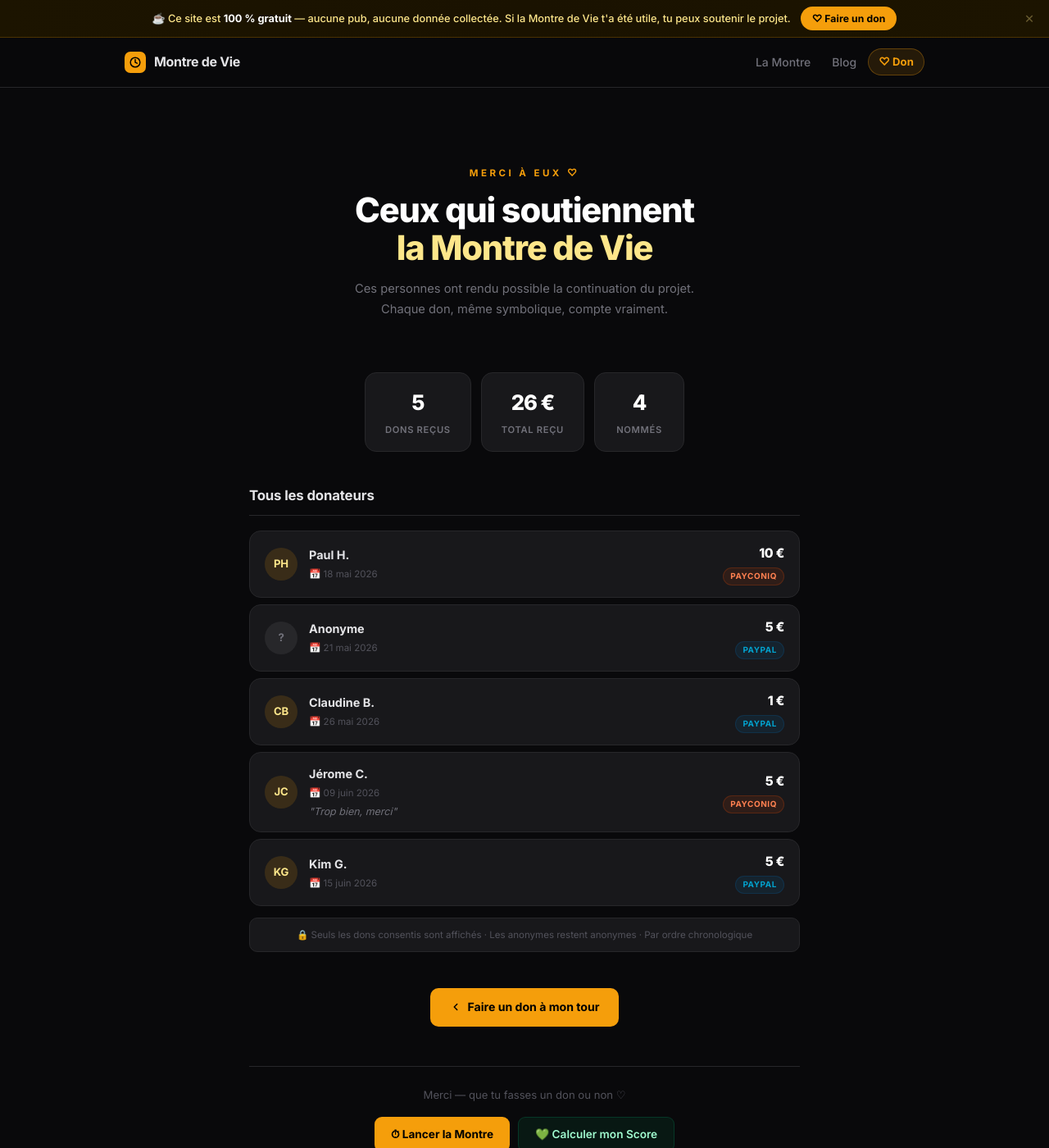
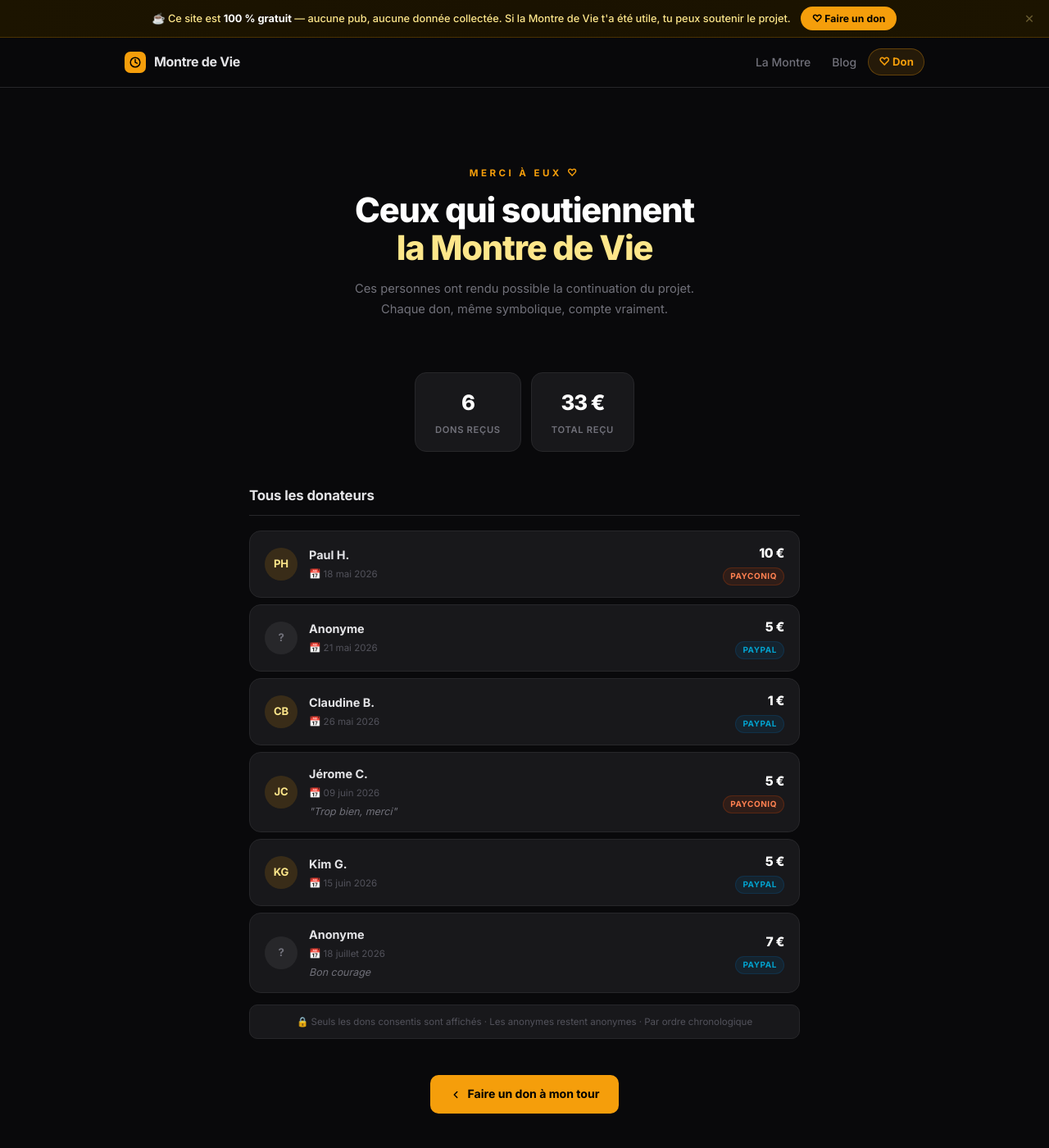
Before and after one commit to SebRunNature/memento-mori, a Jekyll site: the page built from don/donateurs.html, in a window 1280 px wide and 1400 px high. Shown: the whole window at 82% size. Built offline with Jekyll 4.4.1, drawn with Linux system fonts in a browser that asks for light colours.

Commit message:
Update donateurs.html

```diff
--- a/don/donateurs.html
+++ b/don/donateurs.html
@@ -101,19 +101,14 @@ canonical: "https://montre-de-vie.com/don/donateurs/"
 </div>
 
 <!-- STATS -->
-<!-- ↓ Mettre à jour ces chiffres quand tu ajoutes un don -->
 <div class="don-stats">
   <div class="don-stat">
-    <span class="don-stat-value">5</span>
+    <span class="don-stat-value">6</span>
     <span class="don-stat-label">Dons reçus</span>
   </div>
   <div class="don-stat">
-    <span class="don-stat-value">26 €</span>
+    <span class="don-stat-value">33 €</span>
     <span class="don-stat-label">Total reçu</span>
-  </div>
-  <div class="don-stat">
-    <span class="don-stat-value">4</span>
-    <span class="don-stat-label">Nommés</span>
   </div>
 </div>
 
@@ -207,6 +202,23 @@ canonical: "https://montre-de-vie.com/don/donateurs/"
     </div>
   </div>
 
+  <!-- ══ DONATEUR 6 — Anonyme · PayPal · 18 juillet 2026 ══ -->
+  <div class="don-row">
+    <div class="don-avatar anon">?</div>
+    <div class="don-info">
+      <div class="don-name">Anonyme</div>
+      <div class="don-date">📅 18 juillet 2026</div>
+      <div class="don-msg">Bon courage</div>
+    </div>
+    <div class="don-right">
+      <span class="don-amount">7 €</span>
+      <span class="don-via paypal">
+
+        PayPal
+      </span>
+    </div>
+  </div>
+
   <!-- ══════════════════════════════════════════════════════════════
        TEMPLATE — copier ce bloc entier pour ajouter un donateur vérifié
   ═══════════════════════════════════════════════════════════════════
```
